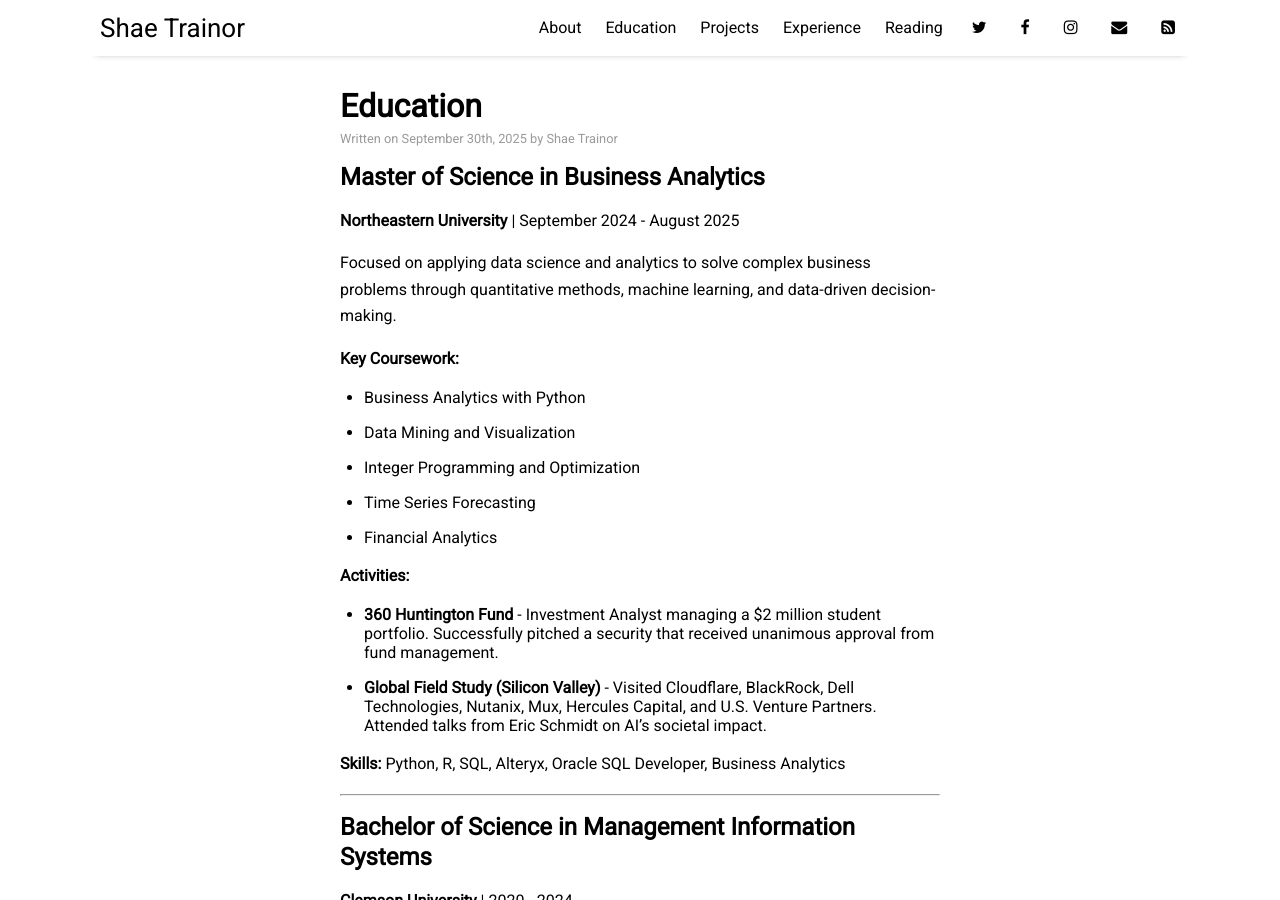
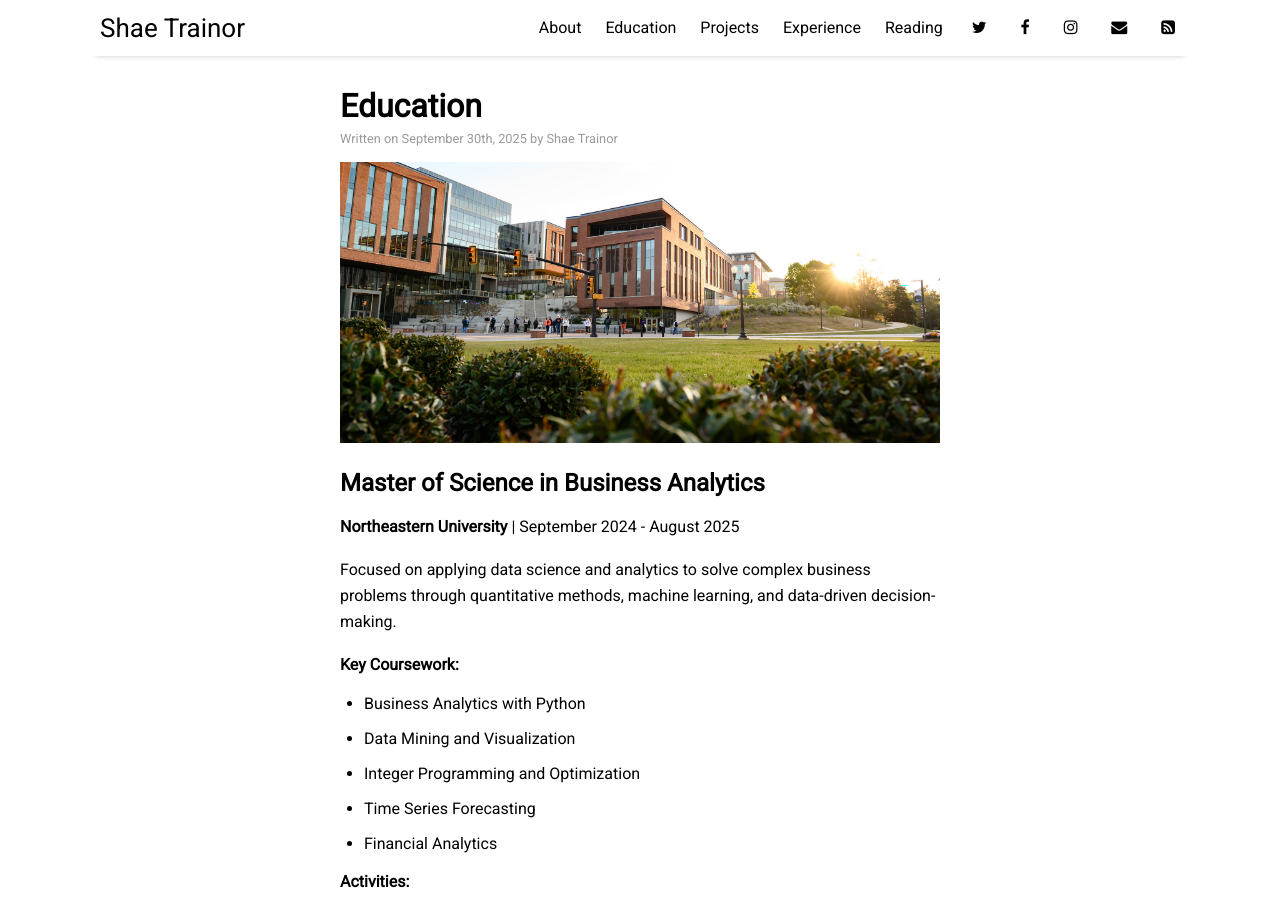
Before and after one commit to shaetrainor/shaetrainor.github.io, a Jekyll site: the page built from _posts/2025-09-30-education.md, in a window 1280 px wide and 900 px high. Built offline with Jekyll 4.4.1, drawn with Linux system fonts in a browser that asks for light colours; nearby versions of some CDN libraries.

Commit message:
Update 2025-09-30-education.md

```diff
--- a/_posts/2025-09-30-education.md
+++ b/_posts/2025-09-30-education.md
@@ -4,6 +4,7 @@
 author: "Shae Trainor"
 categories: info
 tags: [Education]
+image: education.jpg
 ---
 
 ## Master of Science in Business Analytics
```
